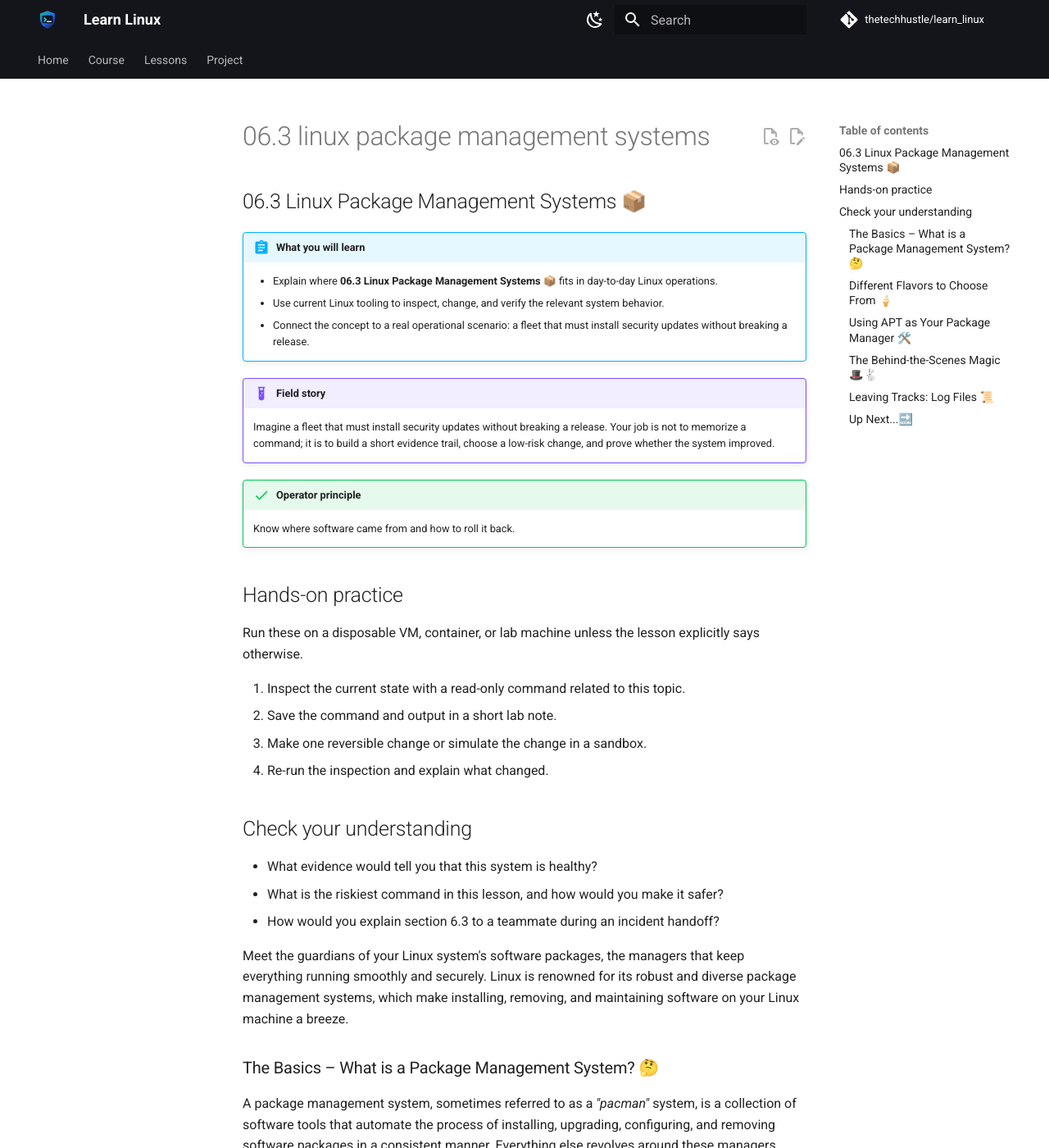
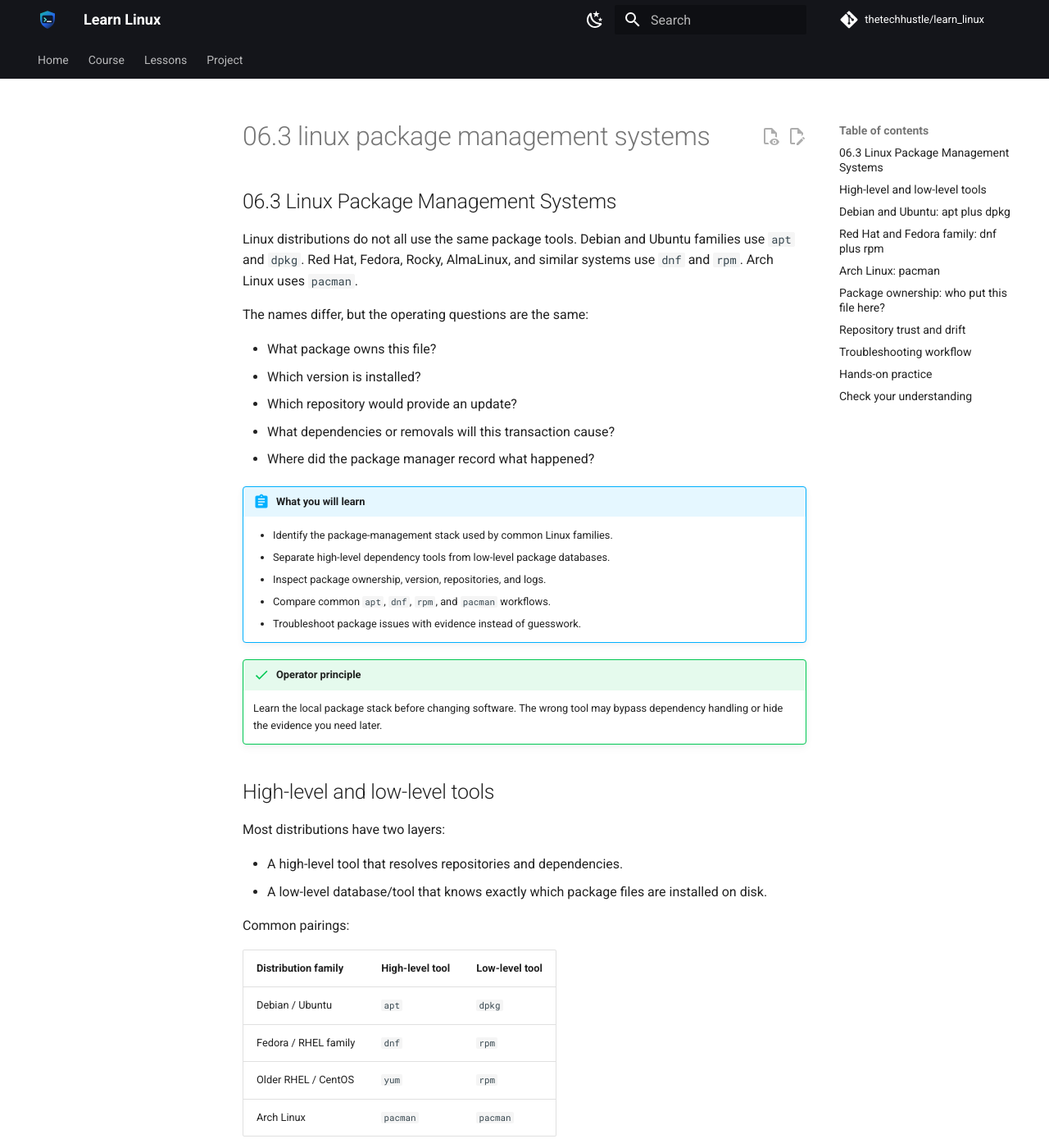
Before and after one commit to thetechhustle/learn_linux, an MkDocs documentation site: the page built from docs/lessons/06_software_installation_and_management/06.3_linux_package_management_systems.md, in a window 1280 px wide and 1400 px high. Shown: the whole window at 82% size. Built offline with MkDocs 1.6.1 and Material for MkDocs 9.7.7, drawn with Linux system fonts in a browser that asks for light colours; comment, search, counter and statistics services are not loaded; some of the changed text lies outside the part shown.

Commit message:
Improve Chapter 06 package systems lesson (#39)
Co-authored-by: Jules Ai <jules@Juless-Air.ts.net lan>

````diff
--- a/docs/lessons/06_software_installation_and_management/06.3_linux_package_management_systems.md
+++ b/docs/lessons/06_software_installation_and_management/06.3_linux_package_management_systems.md
@@ -1,80 +1,251 @@
-## 06.3 Linux Package Management Systems 📦
+## 06.3 Linux Package Management Systems
 
+Linux distributions do not all use the same package tools. Debian and Ubuntu
+families use `apt` and `dpkg`. Red Hat, Fedora, Rocky, AlmaLinux, and similar
+systems use `dnf` and `rpm`. Arch Linux uses `pacman`.
 
+The names differ, but the operating questions are the same:
+
+- What package owns this file?
+- Which version is installed?
+- Which repository would provide an update?
+- What dependencies or removals will this transaction cause?
+- Where did the package manager record what happened?
 
 !!! abstract "What you will learn"
-    - Explain where **06.3 Linux Package Management Systems 📦** fits in day-to-day Linux operations.
-    - Use current Linux tooling to inspect, change, and verify the relevant system behavior.
-    - Connect the concept to a real operational scenario: a fleet that must install security updates without breaking a release.
-
-!!! example "Field story"
-    Imagine a fleet that must install security updates without breaking a release. Your job is not to memorize a command; it is to build a short evidence trail, choose a low-risk change, and prove whether the system improved.
+    - Identify the package-management stack used by common Linux families.
+    - Separate high-level dependency tools from low-level package databases.
+    - Inspect package ownership, version, repositories, and logs.
+    - Compare common `apt`, `dnf`, `rpm`, and `pacman` workflows.
+    - Troubleshoot package issues with evidence instead of guesswork.
 
 !!! success "Operator principle"
-    Know where software came from and how to roll it back.
+    Learn the local package stack before changing software. The wrong tool may
+    bypass dependency handling or hide the evidence you need later.
+
+## High-level and low-level tools
+
+Most distributions have two layers:
+
+- A high-level tool that resolves repositories and dependencies.
+- A low-level database/tool that knows exactly which package files are
+  installed on disk.
+
+Common pairings:
+
+| Distribution family | High-level tool | Low-level tool |
+| --- | --- | --- |
+| Debian / Ubuntu | `apt` | `dpkg` |
+| Fedora / RHEL family | `dnf` | `rpm` |
+| Older RHEL / CentOS | `yum` | `rpm` |
+| Arch Linux | `pacman` | `pacman` |
+
+Use the high-level tool for normal installs, removals, upgrades, repository
+queries, and dependency resolution. Use the low-level tool when you need to
+inspect the local package database or answer "who owns this file?"
+
+## Debian and Ubuntu: `apt` plus `dpkg`
+
+Common read-only checks:
+
+```console
+$ apt-cache policy nginx
+$ apt show nginx
+$ apt list --installed | less
+$ dpkg -l | less
+$ dpkg -S /usr/sbin/nginx
+$ dpkg -L nginx | less
+```
+
+Common change previews and changes:
+
+```console
+$ sudo apt update
+$ sudo apt install --simulate nginx
+$ sudo apt upgrade --simulate
+$ sudo apt install nginx
+$ sudo apt remove nginx
+```
+
+Useful logs:
+
+```console
+$ less /var/log/apt/history.log
+$ less /var/log/apt/term.log
+$ less /var/log/dpkg.log
+```
+
+Repository configuration usually lives in:
+
+```console
+$ ls /etc/apt/sources.list
+$ ls /etc/apt/sources.list.d/
+```
+
+If a package appears from an unexpected repository, check `apt-cache policy`
+before changing it.
+
+## Red Hat and Fedora family: `dnf` plus `rpm`
+
+Common read-only checks:
+
+```console
+$ dnf info nginx
+$ dnf list installed | less
+$ dnf repoquery --info nginx
+$ rpm -qa | sort | less
+$ rpm -qf /usr/sbin/nginx
+$ rpm -ql nginx | less
+```
+
+Common change previews and changes:
+
+```console
+$ sudo dnf check-update
+$ sudo dnf install nginx --assumeno
+$ sudo dnf upgrade --assumeno
+$ sudo dnf install nginx
+$ sudo dnf remove nginx
+```
+
+Useful history and logs:
+
+```console
+$ sudo dnf history
+$ sudo dnf history info last
+$ journalctl -u dnf-makecache --since today
+$ less /var/log/dnf.log
+```
+
+Repository configuration usually lives in:
+
+```console
+$ ls /etc/yum.repos.d/
+```
+
+On modern systems, `dnf` replaced `yum` as the main high-level tool. Some
+commands and habits still mention `yum`, especially in older runbooks. Confirm
+which tool the host actually uses.
+
+## Arch Linux: `pacman`
+
+Arch uses `pacman` for both repository operations and the local package
+database.
+
+Common read-only checks:
+
+```console
+$ pacman -Q | less
+$ pacman -Qi nginx
+$ pacman -Qo /usr/bin/nginx
+$ pacman -Ql nginx | less
+```
+
+Common change previews and changes:
+
+```console
+$ pacman -Qu
+$ sudo pacman -S nginx
+$ sudo pacman -Syu
+$ sudo pacman -R nginx
+```
+
+Useful logs:
+
+```console
+$ less /var/log/pacman.log
+```
+
+Arch expects full-system upgrades. Mixing partial upgrades with ad hoc package
+changes can create dependency problems.
+
+## Package ownership: who put this file here?
+
+When you find an unfamiliar binary, config file, library, or service unit, ask
+the package database who owns it.
+
+Debian/Ubuntu:
+
+```console
+$ dpkg -S /path/to/file
+```
+
+RHEL/Fedora:
+
+```console
+$ rpm -qf /path/to/file
+```
+
+Arch:
+
+```console
+$ pacman -Qo /path/to/file
+```
+
+If no package owns the file, it may have been installed manually, generated by
+an application, created by a configuration-management tool, or left behind by a
+previous removal. That is important incident evidence.
+
+## Repository trust and drift
+
+Repositories define where packages come from. They are part of the system's
+supply chain.
+
+Before enabling or trusting a repository, identify:
+
+- who publishes it
+- what key signs it
+- which packages it can replace
+- whether it is pinned or prioritized
+- who owns patching and support for packages from that repository
+
+Unexpected repositories can explain surprising upgrades. Missing repositories
+can explain why a package cannot be found or why a host is stuck on an old
+version.
+
+## Troubleshooting workflow
+
+When package management behaves strangely:
+
+1. Identify the distribution and package tools.
+2. Capture the exact error message.
+3. Check repository reachability and metadata freshness.
+4. Check package candidate versions and repository source.
+5. Inspect dependencies and proposed removals.
+6. Check package manager logs.
+7. Verify whether configuration management is also changing packages.
+8. Make the narrowest correction and verify again.
+
+Examples:
+
+```console
+$ cat /etc/os-release
+$ apt-cache policy package-name
+$ sudo dnf history info last
+$ dpkg -S /path/to/file
+$ rpm -qf /path/to/file
+```
 
 ## Hands-on practice
 
-Run these on a disposable VM, container, or lab machine unless the lesson explicitly says otherwise.
+Use a disposable VM or container.
 
-1. Inspect the current state with a read-only command related to this topic.
-2. Save the command and output in a short lab note.
-3. Make one reversible change or simulate the change in a sandbox.
-4. Re-run the inspection and explain what changed.
+1. Identify the distribution with `cat /etc/os-release`.
+2. Identify the high-level and low-level package tools.
+3. Choose a harmless package such as `curl`, `tree`, or `htop`.
+4. Inspect its candidate version and repository source.
+5. Find which files the package installs.
+6. Find which package owns one installed file.
+7. Locate the package manager history or log file.
+
+Write down the command output that proves each answer.
 
 ## Check your understanding
 
-- What evidence would tell you that this system is healthy?
-- What is the riskiest command in this lesson, and how would you make it safer?
-- How would you explain section 6.3 to a teammate during an incident handoff?
-
-
-Meet the guardians of your Linux system's software packages, the managers that keep everything running smoothly and securely. Linux is renowned for its robust and diverse package management systems, which make installing, removing, and maintaining software on your Linux machine a breeze.
-
-### The Basics – What is a Package Management System? 🤔
-
-A package management system, sometimes referred to as a *"pacman"* system, is a collection of software tools that automate the process of installing, upgrading, configuring, and removing software packages in a consistent manner. Everything else revolves around these managers.
-
-### Different Flavors to Choose From 🍦
-
-Different Linux distributions use different package managers. Here are some of the most popular ones:
-
-- **Debian-based systems** (such as Ubuntu) use the **Advanced Package Tool (APT)**.
-- **Red Hat-based systems** (like CentOS and Fedora) utilize the **Yellowdog Updater, Modified (YUM)** or the newer **DNF**.
-- **Arch Linux** users work with **pacman**.
-
-### Using APT as Your Package Manager 🛠️
-
-Let's use APT as an example to understand how a package manager works.
-
-1. **Updating Software List**: Start with updating your local software packages list via the following command in your terminal:
-
-    ```sudo apt update```
-
-2. **Checking for Upgrades**: Next, find any outdated software packages that need updating:
-
-    ```sudo apt upgrade```
-
-3. **Installing New Software**: To install a new software package, use the install command followed by the package's name:
-
-    ```sudo apt install <package-name>```
-
-4. **Removing Software**: Similarly, to remove a software package:
-
-    ```sudo apt remove <package-name>```
-
-These commands, while specific to the APT system, have equivalents in RPM-based systems (YUM, DNF) and pacman, allowing you to manage software with ease, regardless of your chosen Linux distribution.
-
-### The Behind-the-Scenes Magic 🎩🐇
-
-All these systems have one key thing in common: they resolve dependencies. A dependency is when one software package relies on another to work correctly. Your package manager combats "dependency hell", ensuring that all required packages are installed in the right order and without conflict. It’s your own professional backstage crew.
-
-### Leaving Tracks: Log Files 📜
-
-Crucially, these package management systems maintain log files. If something goes askew, you can refer to these logs to troubleshoot problems. In Ubuntu, you can find your APT logs under the directory: ```/var/log/apt/```.
-
-Linux package management systems are your trusty gatekeepers, making sure that your system runs smoothly and securely. With this knowledge, you’re ready to install, upgrade and manage software like a maestro, commanding your Linux symphony with precision. 🎶
-
-### Up Next...🔜
-
-Take a deep breath! That was a lot to unpack. But you're doing great. Moving ahead, we'll access some high-level package management systems and explore the world of FreeBSD. With every package you traverse, you're mastering the remarkable landscape of Linux software management. Keep going!
+- Why should normal installs use `apt`, `dnf`, or `pacman` instead of manually
+  unpacking package files?
+- What is the difference between `apt` and `dpkg`?
+- What is the difference between `dnf` and `rpm`?
+- Which command would you use to find the package that owns a file?
+- Why do repository configuration and signing keys matter during incident
+  response?
````
